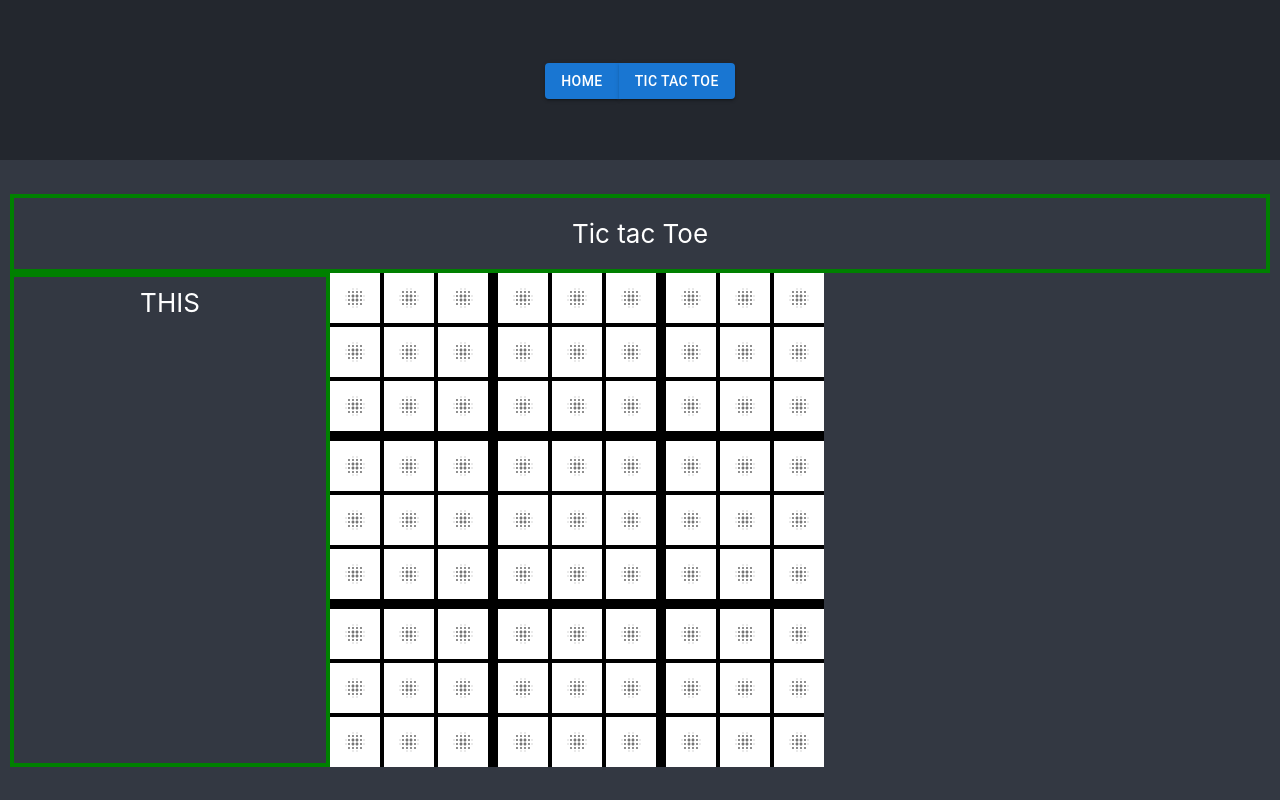
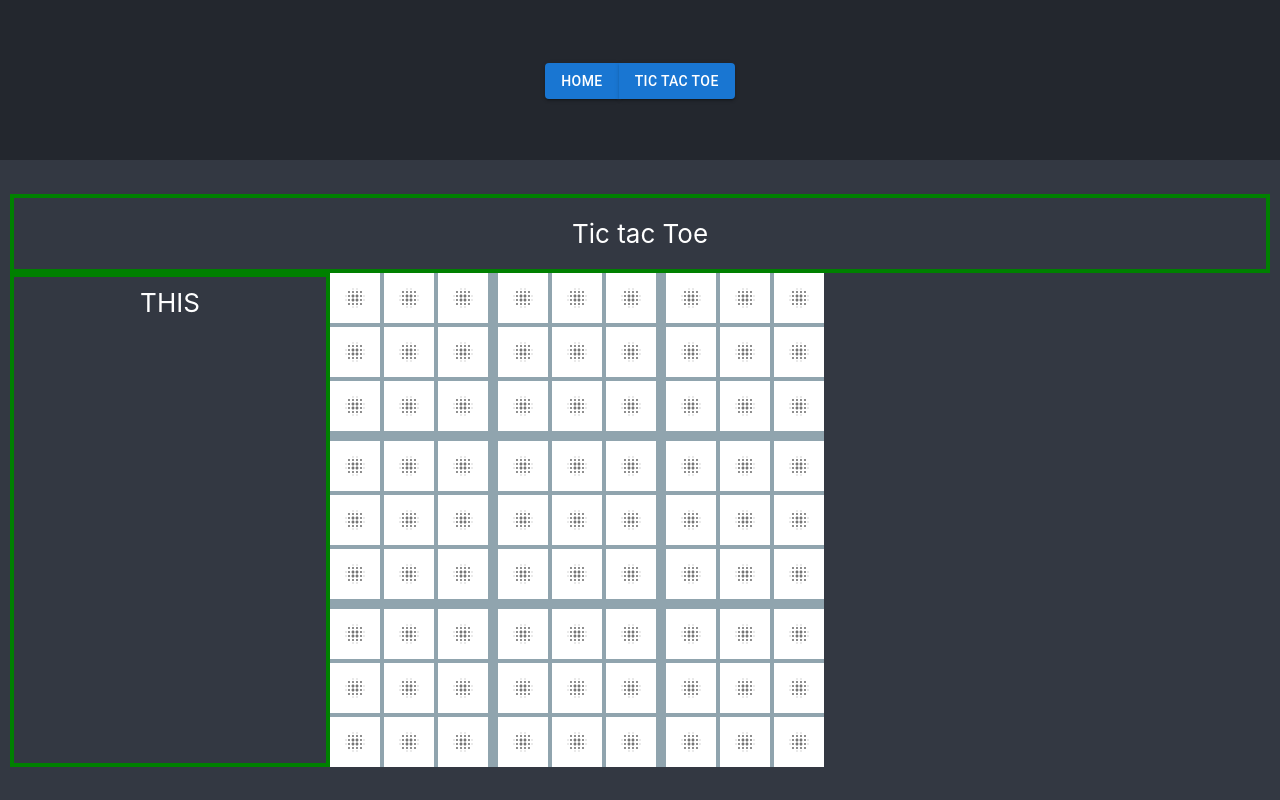
Before and after one commit to TheJD-droid/TheJD.github.io, a React (Create React App) app in the folder my_website/: page /TicTacToe in a window 1280 px wide. Built offline with nearby package versions, Linux system fonts and the light colour scheme.

Commit message:
Selection indicators
First steps of working on selection indicators.

```diff
--- a/my_website/src/components/TTTBoard.js
+++ b/my_website/src/components/TTTBoard.js
@@ -1,10 +1,16 @@
 import React from "react";
 import BoardSquare from "./BoardSquare";
-import { Grid } from "@mui/material";
+import { Grid, colors } from "@mui/material";
 
 import TTTState from "./TTTState";
 import {checkWin} from "./TicTacToeLogic";
 
+
+//const BORDER_COLOR = 'black';
+const BORDER_SIZE = '2px';
+const BORDER_STYLE = 'solid';
+const SELECTED_BORDER_COLOR = colors.blueGrey[300];
+const BORDER_COLOR = colors.blueGrey[300];
 
 export default function TTTBoard(props) {
 
@@ -81,47 +87,87 @@ export default function TTTBoard(props) {
 
 export const styles = {
     topLeft : {
-        borderRight: '2px solid black',
-        borderBottom: '2px solid black'
+        borderRight: BORDER_SIZE,
+        borderBottom: BORDER_SIZE,
+        borderRightStyle: BORDER_STYLE,
+        borderBottomStyle: BORDER_STYLE,
+        borderColor: BORDER_COLOR
     },
+    /*
+    topLeft : {
+        borderRight: BORDER_SIZE,
+        borderBottom: BORDER_SIZE,
+        borderRightStyle: BORDER_STYLE,
+        borderBottomStyle: BORDER_STYLE,
+        borderColor: BORDER_COLOR
+    },*/
 
     topMiddle : {
-        borderRight: '2px solid black',
-        borderBottom: '2px solid black',
-        borderLeft: '2px solid black'
+        borderRight: BORDER_SIZE,
+        borderBottom: BORDER_SIZE,
+        borderLeft: BORDER_SIZE,
+        borderRightStyle: BORDER_STYLE,
+        borderBottomStyle: BORDER_STYLE,
+        borderLeftStyle: BORDER_STYLE,
+        borderColor: BORDER_COLOR
     },
 
     topRight : {
-        borderLeft: '2px solid black',
-        borderBottom: '2px solid black'
+        borderLeft: BORDER_SIZE,
+        borderBottom: BORDER_SIZE,
+        borderLeftStyle: BORDER_STYLE,
+        borderBottomStyle: BORDER_STYLE,
+        borderColor: BORDER_COLOR
     },
 
     middleLeft : {
-        borderTop: '2px solid black',
-        borderBottom: '2px solid black',
-        borderRight: '2px solid black'
+        borderTop: BORDER_SIZE,
+        borderBottom: BORDER_SIZE,
+        borderRight: BORDER_SIZE,
+        borderTopStyle: BORDER_STYLE,
+        borderBottomStyle: BORDER_STYLE,
+        borderRightStyle: BORDER_STYLE,
+        borderColor: BORDER_COLOR
+
     },
     middleMiddle : {
-        border: '2px solid black'
+        border: BORDER_SIZE,
+        borderStyle: BORDER_STYLE,
+        borderColor: BORDER_COLOR
     },
     middleRight : {
-        borderTop: '2px solid black',
-        borderLeft: '2px solid black',
-        borderBottom: '2px solid black'
+        borderTop: BORDER_SIZE,
+        borderLeft: BORDER_SIZE,
+        borderBottom: BORDER_SIZE,
+        borderTopStyle: BORDER_STYLE,
+        borderLeftStyle: BORDER_STYLE,
+        borderBottomStyle: BORDER_STYLE,
+        borderColor: BORDER_COLOR
     },
 
     bottomLeft : {
-        borderRight: '2px solid black',
-        borderTop: '2px solid black'
+        borderRight: BORDER_SIZE,
+        borderTop: BORDER_SIZE,
+        borderRightStyle: BORDER_STYLE,
+        borderTopStyle: BORDER_STYLE,
+        borderColor: BORDER_COLOR
     },
     bottomMiddle : {
-        borderRight: '2px solid black',
-        borderTop: '2px solid black',
-        borderLeft: '2px solid black'
+        borderRight: BORDER_SIZE,
+        borderTop: BORDER_SIZE,
+        borderLeft: BORDER_SIZE,
+        borderRightStyle: BORDER_STYLE,
+        borderTopStyle: BORDER_STYLE,
+        borderLeftStyle: BORDER_STYLE,
+        borderColor: BORDER_COLOR
+
     },
     bottomRight : {
-        borderLeft: '2px solid black',
-        borderTop: '2px solid black'
+        borderLeft: BORDER_SIZE,
+        borderTop: BORDER_SIZE,
+        borderLeftStyle: BORDER_STYLE,
+        borderTopStyle: BORDER_STYLE,
+        borderColor: BORDER_COLOR
     }
 
 }
--- a/my_website/src/pages/TicTacToe.js
+++ b/my_website/src/pages/TicTacToe.js
@@ -1,16 +1,16 @@
 import '../App.css';
 import React from "react";
-import { Button, ButtonGroup, Divider, IconButton, useTheme, Grid } from '@mui/material';
+import { Button, ButtonGroup, Divider, IconButton, useTheme, Grid, colors } from '@mui/material';
 import Box from '@mui/material/Box';
 import TTTBoard from '../components/TTTBoard';
 
 //import TicTacToeLogic from '../TicTacToeLogic';
 import TTTState from '../components/TTTState';
 
-const BORDER_COLOR = 'black';
+const SELECTED_BORDER_COLOR = 'black';
 const BORDER_SIZE = '5px';
 const BORDER_STYLE = 'solid';
-
+const BORDER_COLOR = colors.blueGrey[300];
 
 //initial state
 //{topLeft: 'blank', topMiddle: 'blank', topRight: 'blank', middleLeft: 'blank', middleMiddle: 'blank', middleRight: 'blank', bottomLeft: 'blank', bottomMiddle: 'blank', bottomRight: 'blank'}
@@ -40,19 +40,37 @@ function TicTacToe() {
                 <Grid item>
                     {/*Tic tac toe board*/}
                     <Grid container direction='row'>
-                        <Grid item sx={styles.topLeft}><TTTBoard boardID={'topLeft'} superTTTState={superTTTState} setSuperTTTState={setSuperTTTState} playerTurn={playerTurn} setPlayerTurn={setPlayerTurn}/></Grid>
-                        <Grid item sx={styles.topMiddle}><TTTBoard boardID={'topMiddle'} superTTTState={superTTTState} setSuperTTTState={setSuperTTTState} playerTurn={playerTurn} setPlayerTurn={setPlayerTurn}/></Grid>
-                        <Grid item sx={styles.topRight}><TTTBoard boardID={'topRight'} superTTTState={superTTTState} setSuperTTTState={setSuperTTTState} playerTurn={playerTurn} setPlayerTurn={setPlayerTurn}/></Grid>
+                        <Grid item sx={superTTTState.prevMove === 'topLeft' ? styles.topLeftSelected : styles.topLeft}>
+                            <TTTBoard boardID={'topLeft'} superTTTState={superTTTState} setSuperTTTState={setSuperTTTState} playerTurn={playerTurn} setPlayerTurn={setPlayerTurn}/>
+                        </Grid>
+                        <Grid item sx={superTTTState.prevMove === 'topMiddle' ? styles.topMiddleSelected : styles.topMiddle}>
+                            <TTTBoard boardID={'topMiddle'} superTTTState={superTTTState} setSuperTTTState={setSuperTTTState} playerTurn={playerTurn} setPlayerTurn={setPlayerTurn}/>
+                        </Grid>
+                        <Grid item sx={superTTTState.prevMove === 'topRight' ? styles.topRightSelected : styles.topRight}>
+                            <TTTBoard boardID={'topRight'} superTTTState={superTTTState} setSuperTTTState={setSuperTTTState} playerTurn={playerTurn} setPlayerTurn={setPlayerTurn}/>
+                        </Grid>
                     </Grid>
                     <Grid container direction='row'>
-                        <Grid item sx={styles.middleLeft}><TTTBoard boardID={'middleLeft'} superTTTState={superTTTState} setSuperTTTState={setSuperTTTState} playerTurn={playerTurn} setPlayerTurn={setPlayerTurn}/></Grid>
-                        <Grid item sx={styles.middleMiddle}><TTTBoard boardID={'middleMiddle'} superTTTState={superTTTState} setSuperTTTState={setSuperTTTState} playerTurn={playerTurn} setPlayerTurn={setPlayerTurn}/></Grid>
-                        <Grid item sx={styles.middleRight}><TTTBoard boardID={'middleRight'} superTTTState={superTTTState} setSuperTTTState={setSuperTTTState} playerTurn={playerTurn} setPlayerTurn={setPlayerTurn}/></Grid>
+                        <Grid item sx={superTTTState.prevMove === 'middleLeft' ? styles.middleLeftSelected : styles.middleLeft}>
+                            <TTTBoard boardID={'middleLeft'} superTTTState={superTTTState} setSuperTTTState={setSuperTTTState} playerTurn={playerTurn} setPlayerTurn={setPlayerTurn}/>
+                        </Grid>
+                        <Grid item sx={superTTTState.prevMove === 'middleMiddle' ? styles.middleMiddleSelected : styles.middleMiddle}>
+                            <TTTBoard boardID={'middleMiddle'} superTTTState={superTTTState} setSuperTTTState={setSuperTTTState} playerTurn={playerTurn} setPlayerTurn={setPlayerTurn}/>
+                        </Grid>
+                        <Grid item sx={superTTTState.prevMove === 'middleRight' ? styles.middleRightSelected : styles.middleRight}>
+                            <TTTBoard boardID={'middleRight'} superTTTState={superTTTState} setSuperTTTState={setSuperTTTState} playerTurn={playerTurn} setPlayerTurn={setPlayerTurn}/>
+                        </Grid>
                     </Grid>
                     <Grid container direction='row'>
-                        <Grid item sx={styles.bottomLeft}><TTTBoard boardID={'bottomLeft'} superTTTState={superTTTState} setSuperTTTState={setSuperTTTState} playerTurn={playerTurn} setPlayerTurn={setPlayerTurn}/></Grid>
-                        <Grid item sx={styles.bottomMiddle}><TTTBoard boardID={'bottomMiddle'} superTTTState={superTTTState} setSuperTTTState={setSuperTTTState} playerTurn={playerTurn} setPlayerTurn={setPlayerTurn}/></Grid>
-                        <Grid item sx={styles.bottomRight}><TTTBoard boardID={'bottomRight'} superTTTState={superTTTState} setSuperTTTState={setSuperTTTState} playerTurn={playerTurn} setPlayerTurn={setPlayerTurn}/></Grid>
+                        <Grid item sx={superTTTState.prevMove === 'bottomLeft' ? styles.bottomLeftSelected : styles.bottomLeft}>
+                            <TTTBoard boardID={'bottomLeft'} superTTTState={superTTTState} setSuperTTTState={setSuperTTTState} playerTurn={playerTurn} setPlayerTurn={setPlayerTurn}/>
+                        </Grid>
+                        <Grid item sx={superTTTState.prevMove === 'bottomMiddle' ? styles.bottomMiddleSelected : styles.bottomMiddle}>
+                            <TTTBoard boardID={'bottomMiddle'} superTTTState={superTTTState} setSuperTTTState={setSuperTTTState} playerTurn={playerTurn} setPlayerTurn={setPlayerTurn}/>
+                        </Grid>
+                        <Grid item sx={superTTTState.prevMove === 'bottomRight' ? styles.bottomRightSelected : styles.bottomRight}>
+                            <TTTBoard boardID={'bottomRight'} superTTTState={superTTTState} setSuperTTTState={setSuperTTTState} playerTurn={playerTurn} setPlayerTurn={setPlayerTurn}/>
+                        </Grid>
                     </Grid>
 
 
@@ -71,6 +89,16 @@ export const styles = {
         borderRightStyle: BORDER_STYLE,
         borderBottomStyle: BORDER_STYLE,
         borderColor: BORDER_COLOR
+        //borderColor: BORDER_COLOR
+    },
+
+    topLeftSelected : {
+        borderRight: BORDER_SIZE,
+        borderBottom: BORDER_SIZE,
+        borderRightStyle: BORDER_STYLE,
+        borderBottomStyle: BORDER_STYLE,
+        borderColor: SELECTED_BORDER_COLOR
+        //borderColor: BORDER_COLOR
     },
 
     topMiddle : {
@@ -82,6 +110,15 @@ export const styles = {
         borderLeftStyle: BORDER_STYLE,
         borderColor: BORDER_COLOR
     },
+    topMiddleSelected : {
+        borderRight: BORDER_SIZE,
+        borderBottom: BORDER_SIZE,
+        borderLeft: BORDER_SIZE,
+        borderRightStyle: BORDER_STYLE,
+        borderBottomStyle: BORDER_STYLE,
+        borderLeftStyle: BORDER_STYLE,
+        borderColor: SELECTED_BORDER_COLOR
+    },
 
     topRight : {
         borderLeft: BORDER_SIZE,
@@ -89,6 +126,15 @@ export const styles = {
         borderLeftStyle: BORDER_STYLE,
         borderBottomStyle: BORDER_STYLE,
         borderColor: BORDER_COLOR
+
+    },
+
+    topRightSelected : {
+        borderLeft: BORDER_SIZE,
+        borderBottom: BORDER_SIZE,
+        borderLeftStyle: BORDER_STYLE,
+        borderBottomStyle: BORDER_STYLE,
+        borderColor: SELECTED_BORDER_COLOR
 
     },
 
@@ -101,9 +147,23 @@ export const styles = {
         borderRightStyle: BORDER_STYLE,
         borderColor: BORDER_COLOR
     },
+    middleLeftSelected : {
+        borderTop: BORDER_SIZE,
+        borderBottom: BORDER_SIZE,
+        borderRight: BORDER_SIZE,
+        borderTopStyle: BORDER_STYLE,
+        borderBottomStyle: BORDER_STYLE,
+        borderRightStyle: BORDER_STYLE,
+        borderColor: SELECTED_BORDER_COLOR
+    },
     middleMiddle : {
         border: BORDER_SIZE,
         borderColor: BORDER_COLOR,
+        borderStyle: BORDER_STYLE
+    },
+    middleMiddleSelected : {
+        border: BORDER_SIZE,
+        borderColor: SELECTED_BORDER_COLOR,
         borderStyle: BORDER_STYLE
     },
     middleRight : {
@@ -117,6 +177,17 @@ export const styles = {
         borderColor: BORDER_COLOR
 
     },
+    middleRightSelected : {
+
+        borderTop: BORDER_SIZE,
+        borderLeft: BORDER_SIZE,
+        borderBottom: BORDER_SIZE,
+        borderTopStyle: BORDER_STYLE,
+        borderLeftStyle: BORDER_STYLE,
+        borderBottomStyle: BORDER_STYLE,
+        borderColor: SELECTED_BORDER_COLOR
+
+    },
 
     bottomLeft : {
         borderRight: BORDER_SIZE,
@@ -124,6 +195,14 @@ export const styles = {
         borderRightStyle: BORDER_STYLE,
         borderTopStyle: BORDER_STYLE,
         borderColor: BORDER_COLOR,
+
+    },
+    bottomLeftSelected : {
+        borderRight: BORDER_SIZE,
+        borderTop: BORDER_SIZE,
+        borderRightStyle: BORDER_STYLE,
+        borderTopStyle: BORDER_STYLE,
+        borderColor: SELECTED_BORDER_COLOR,
 
     },
     bottomMiddle : {
@@ -135,12 +214,28 @@ export const styles = {
         borderLeftStyle: BORDER_STYLE,
         borderColor: BORDER_COLOR
     },
+    bottomMiddleSelected : {
+        borderRight: BORDER_SIZE,
+        borderTop: BORDER_SIZE,
+        borderLeft: BORDER_SIZE,
+        borderRightStyle: BORDER_STYLE,
+        borderTopStyle: BORDER_STYLE,
+        borderLeftStyle: BORDER_STYLE,
+        borderColor: SELECTED_BORDER_COLOR
+    },
     bottomRight : {
         borderLeft: BORDER_SIZE,
         borderTop: BORDER_SIZE,
         borderLeftStyle: BORDER_STYLE,
         borderTopStyle: BORDER_STYLE,
         borderColor: BORDER_COLOR
+    },
+    bottomRightSelected : {
+        borderLeft: BORDER_SIZE,
+        borderTop: BORDER_SIZE,
+        borderLeftStyle: BORDER_STYLE,
+        borderTopStyle: BORDER_STYLE,
+        borderColor: SELECTED_BORDER_COLOR
     }
 
 }
```
